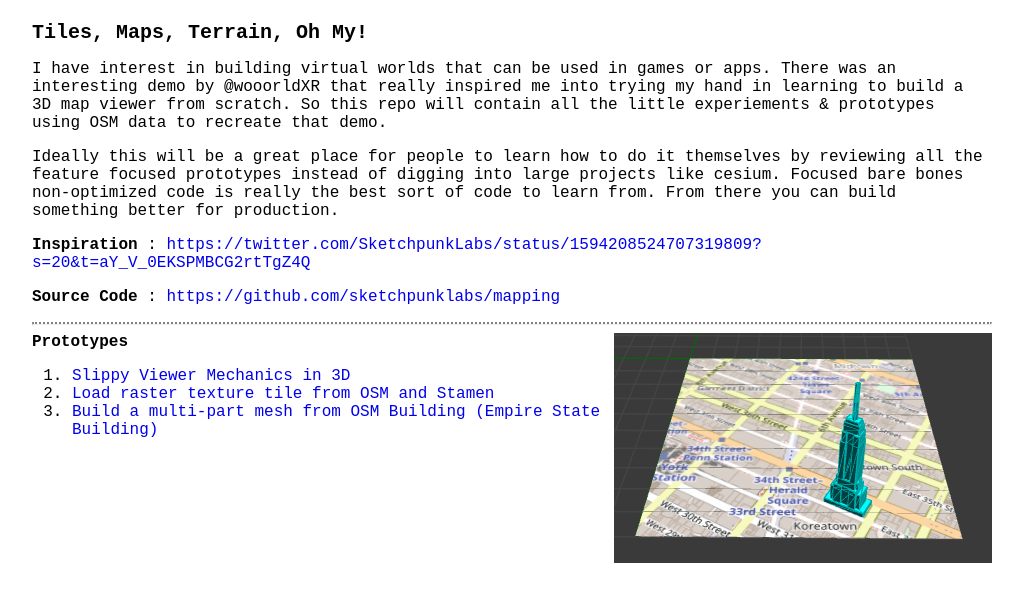
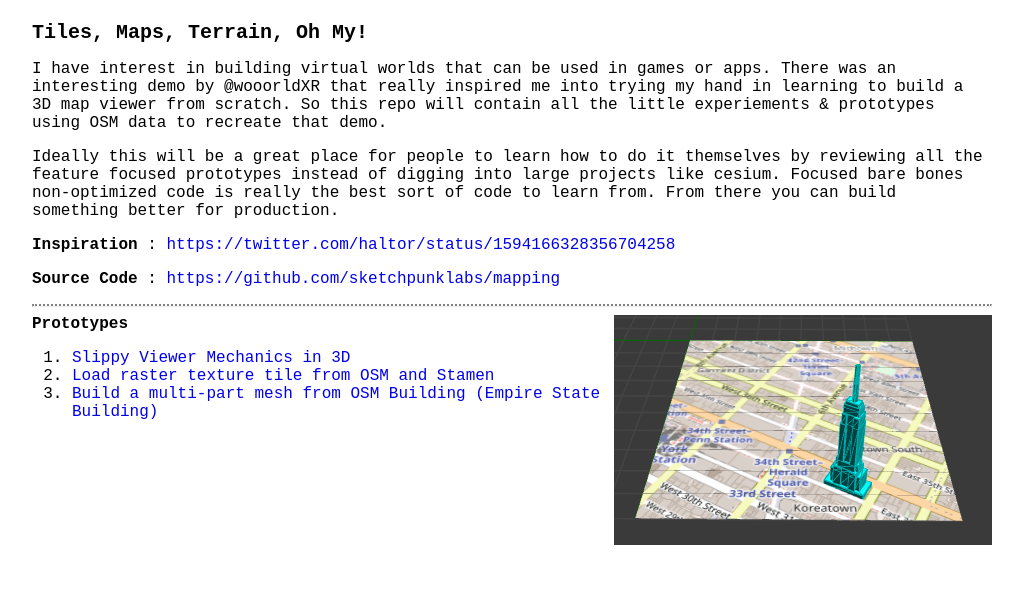
Before and after one commit to sketchpunklabs/mapping, a website: page index.html in a window 1280 px wide. Shown: the whole page, without its empty margins (128-1151 px from the left). Drawn offline with Linux system fonts and the light colour scheme.

Commit message:
text change

```diff
--- a/index.html
+++ b/index.html
@@ -31,7 +31,7 @@
     </p>
 
     <p>
-        <b>Inspiration</b> : <a href="https://twitter.com/SketchpunkLabs/status/1594208524707319809?s=20&t=aY_V_0EKSPMBCG2rtTgZ4Q">https://twitter.com/SketchpunkLabs/status/1594208524707319809?s=20&t=aY_V_0EKSPMBCG2rtTgZ4Q</a>
+        <b>Inspiration</b> : <a href="https://twitter.com/haltor/status/1594166328356704258">https://twitter.com/haltor/status/1594166328356704258</a>
     </p>
 
     <p>
```
